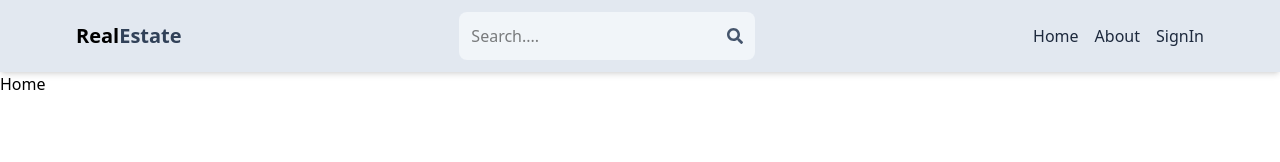
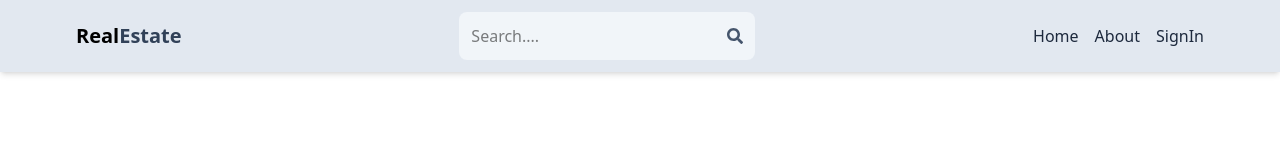
Before and after one commit to subhan513/Real-Estate, a React (Vite) app in the folder client/: page / in a window 1280 px wide. Shown: the top 162 px of the page. Built offline with nearby package versions, Linux system fonts and the light colour scheme.

Commit message:
Building Home Page Functionlaity

```diff
--- a/client/src/pages/Home.jsx
+++ b/client/src/pages/Home.jsx
@@ -2,7 +2,9 @@ import React from 'react'
 
 const Home = () => {
   return (
-    <div>Home</div>
+    <div>
+
+    </div>
   )
 }
 
--- a/client/src/pages/Profile.jsx
+++ b/client/src/pages/Profile.jsx
@@ -258,9 +258,9 @@ try {
           >
             <Link to={`/listing/${listing._id}`}>
             <img src={listing.imageUrls[0]} alt="listing Cover"
-             className="h-16 w-16 object-contain"
+             className="h-18 w-18 object-contain text-center"
             /></Link>
-            <Link to={`/listing/${listing._id}`}>{listing.name}</Link>
+            <Link className="line-clamp-4" to={`/listing/${listing._id}`}>{listing.name}</Link>
             <div className="flex flex-col">
               <Link to={`/update-listing/${listing._id}`}>
               <button className="text-green-700 font-bold">EDIT</button>
```
